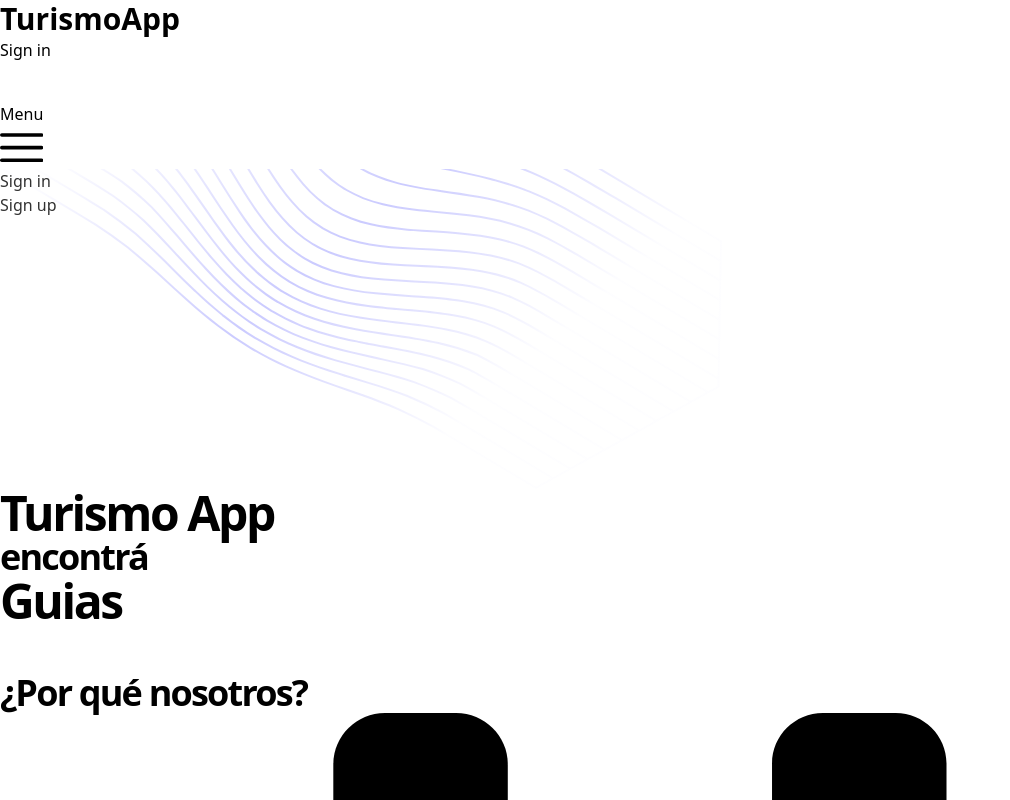
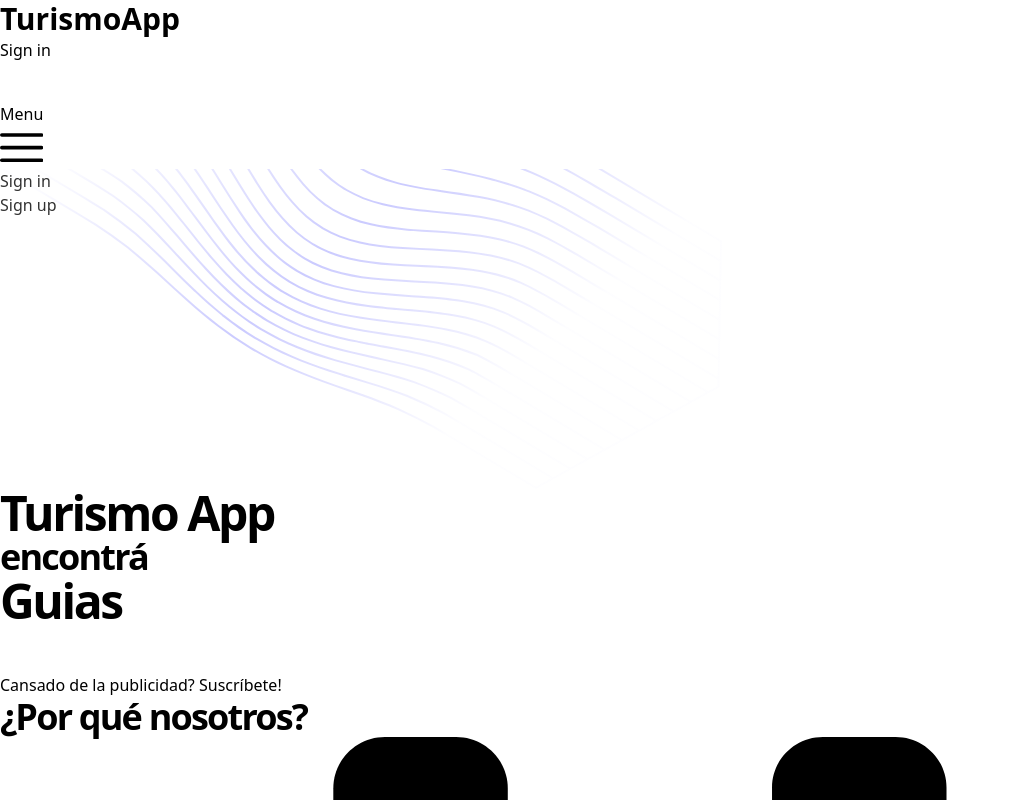
Before and after one commit to brihanPenayo/TurismoApp, a React (Vite) app in the folder client/: page / in a window 1280 px wide. Shown: the top 800 px of the page, without its empty margins (0-1010 px from the left). Built offline with nearby package versions, Linux system fonts and the light colour scheme.

Commit message:
adding banner

```diff
--- a/client/src/css/tailwind.config.js
+++ b/client/src/css/tailwind.config.js
@@ -6,6 +6,7 @@ module.exports = {
   theme: {
     backgroundImage: {
       'hero': "url('../images/pexels-turist.jpg')",
+      'ads': "url('../images/pexels-pb.jpg')"
     },
     extend: {
       colors: {
--- a/client/src/partials/Banner.jsx
+++ b/client/src/partials/Banner.jsx
@@ -1,9 +1,16 @@
-import React from 'react'
+import React, { useEffect, useState } from 'react'
 
 export const Banner = () => {
+    const [isPremium, setIsPremium] = useState(false);
+    useEffect(() => {
+
+    }, [])
     return (
-        <div>
-            <img src="" alt="" />
-        </div>
+        <>
+            {!isPremium &&
+                <section className='h-24 w-full z-30 fixed bottom-4 bg-ads bg-cover bg-center'>
+                    <div className='w-full h-4 z-40 bg-[rgb(255,0,0)] bottom-0 fixed grid place-items-center place-content-center text-white'><h1 className='h6'>Cansado de la publicidad? Suscríbete!</h1></div>
+                </section>}
+        </>
     )
 }
--- a/client/src/partials/HeroHome.jsx
+++ b/client/src/partials/HeroHome.jsx
@@ -2,6 +2,7 @@ import React, { useState, useRef, useEffect } from 'react';
 // import Modal from '../utils/Modal';
 import TextLoop from './TextLoop';
 import { Swipers } from './Swipers';
+import { Banner } from './Banner';
 
 
 function HeroHome() {
@@ -29,6 +30,7 @@ function HeroHome() {
           </div>
         </div>
       </div>
+      <Banner/>
     </section>
   );
 }
```
Also changed, not shown: client/public/images/pexels-pb.jpg (added).
